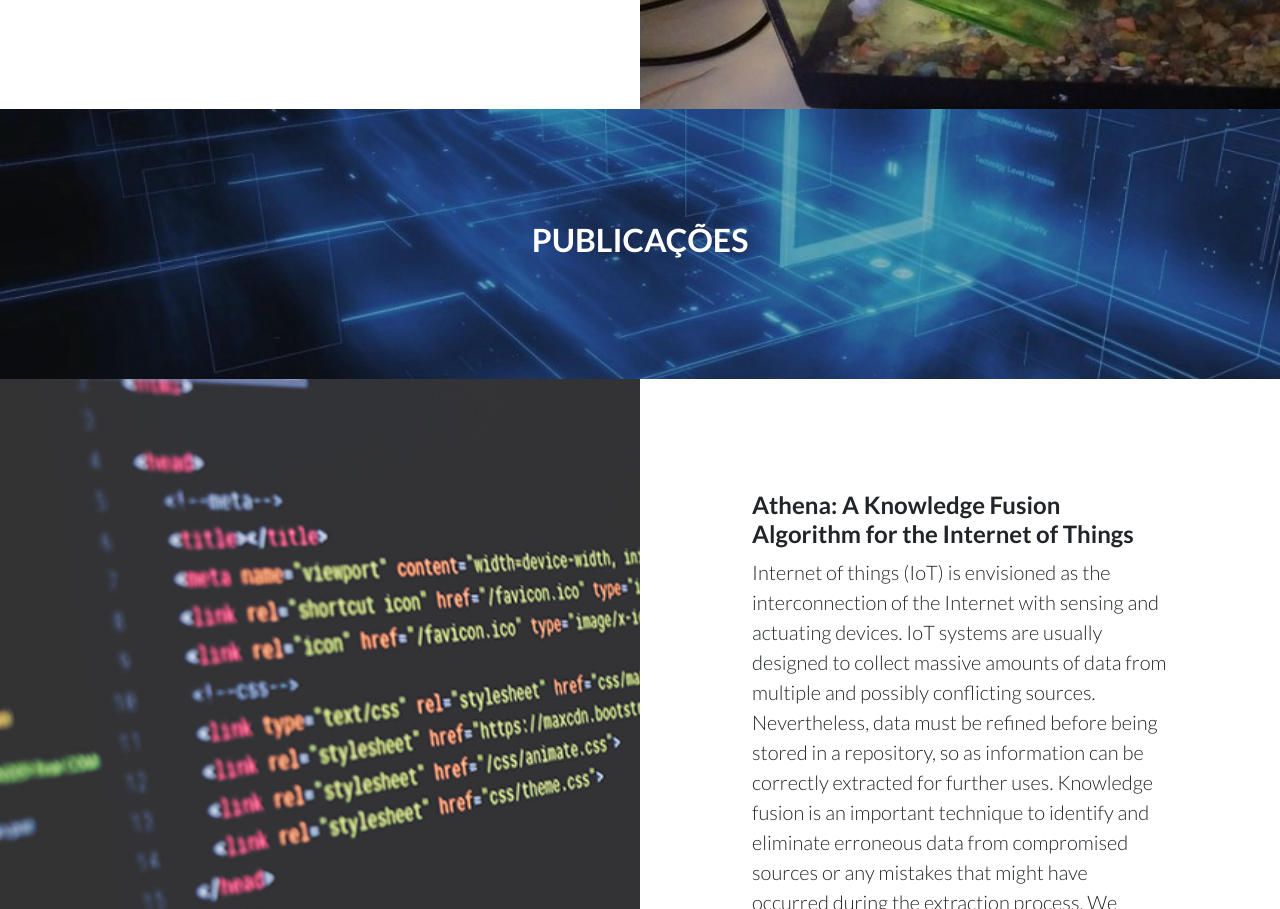
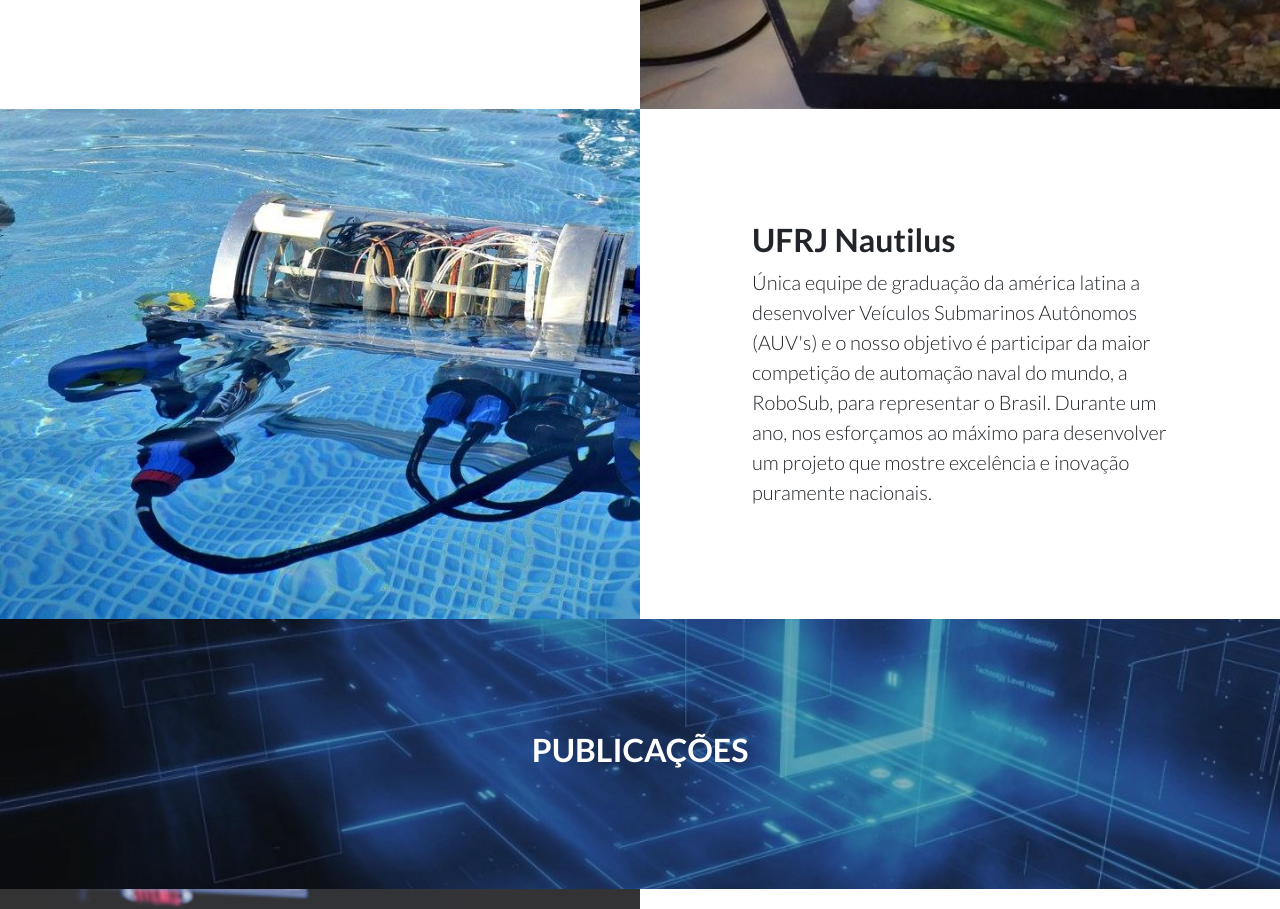
Before and after one commit to labnetufrj/labnet-site, a website: page index.html in a window 1280 px wide. Shown: the part 2217-3126 px from the top of the page. Drawn offline with Linux system fonts and the light colour scheme; some icons are missing.

Commit message:
nautilus

```diff
--- a/index.html
+++ b/index.html
@@ -111,14 +111,14 @@
         </div>
       </div>
 
-  <!--    <div class="row no-gutters">
-        <div class="col-lg-6 text-white showcase-img" style="background-image: url('img/bg-showcase-2.jpg');"></div>
+  <div class="row no-gutters">
+        <div class="col-lg-6 text-white showcase-img" style="background-image: url('img/nautilus.jpg');"></div>
         <div class="col-lg-6 my-auto showcase-text">
-          <h2>Updated For Bootstrap 4</h2>
-          <p class="lead mb-0">Newly improved, and full of great utility classes, Bootstrap 4 is leading the way in mobile responsive web development! All of the themes on Start Bootstrap are now using Bootstrap 4!</p>
+          <h2>UFRJ Nautilus</h2>
+          <p class="lead mb-0">Única equipe de graduação da américa latina a desenvolver Veículos Submarinos Autônomos (AUV's) e o nosso objetivo é participar da maior competição de automação naval do mundo, a RoboSub, para representar o Brasil. Durante um ano, nos esforçamos ao máximo para desenvolver um projeto que mostre excelência e inovação puramente nacionais.</p>
         </div>
       </div>
-      <div class="row no-gutters">
+  <!--        <div class="row no-gutters">
         <div class="col-lg-6 order-lg-2 text-white showcase-img" style="background-image: url('img/bg-showcase-3.jpg');"></div>
         <div class="col-lg-6 order-lg-1 my-auto showcase-text">
           <h2>Easy to Use &amp; Customize</h2>
```
Also changed, not shown: img/nautilus.jpg (added).
